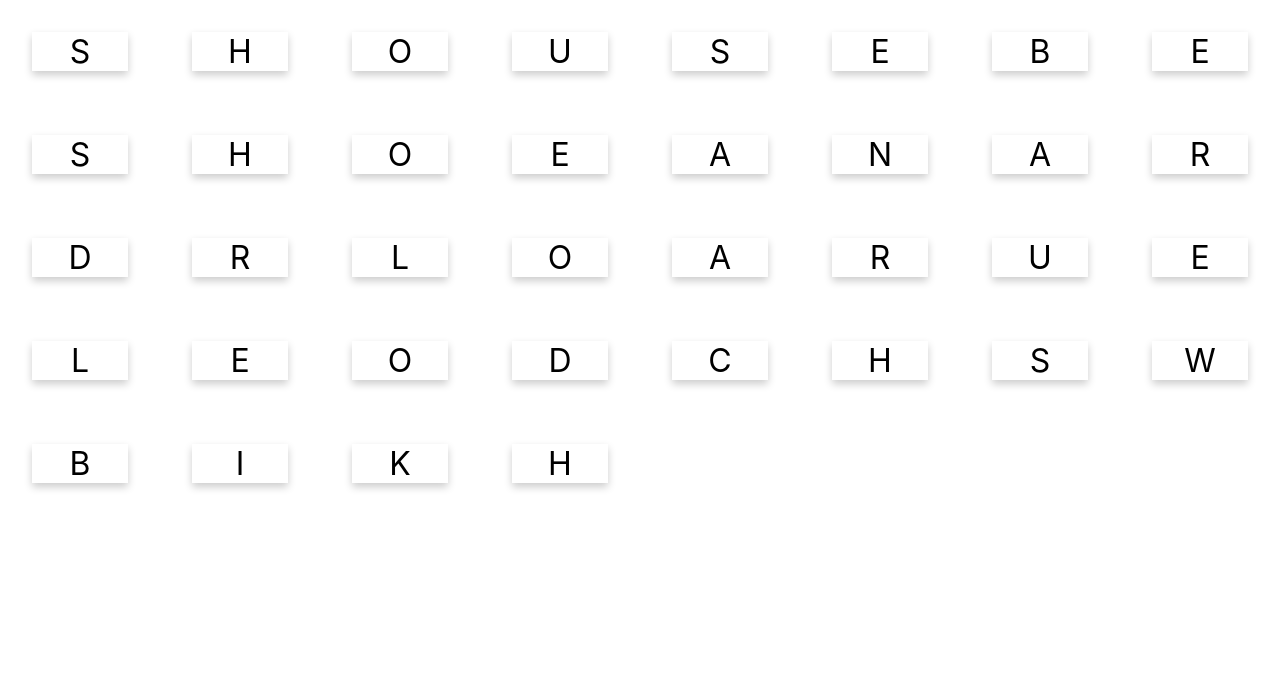
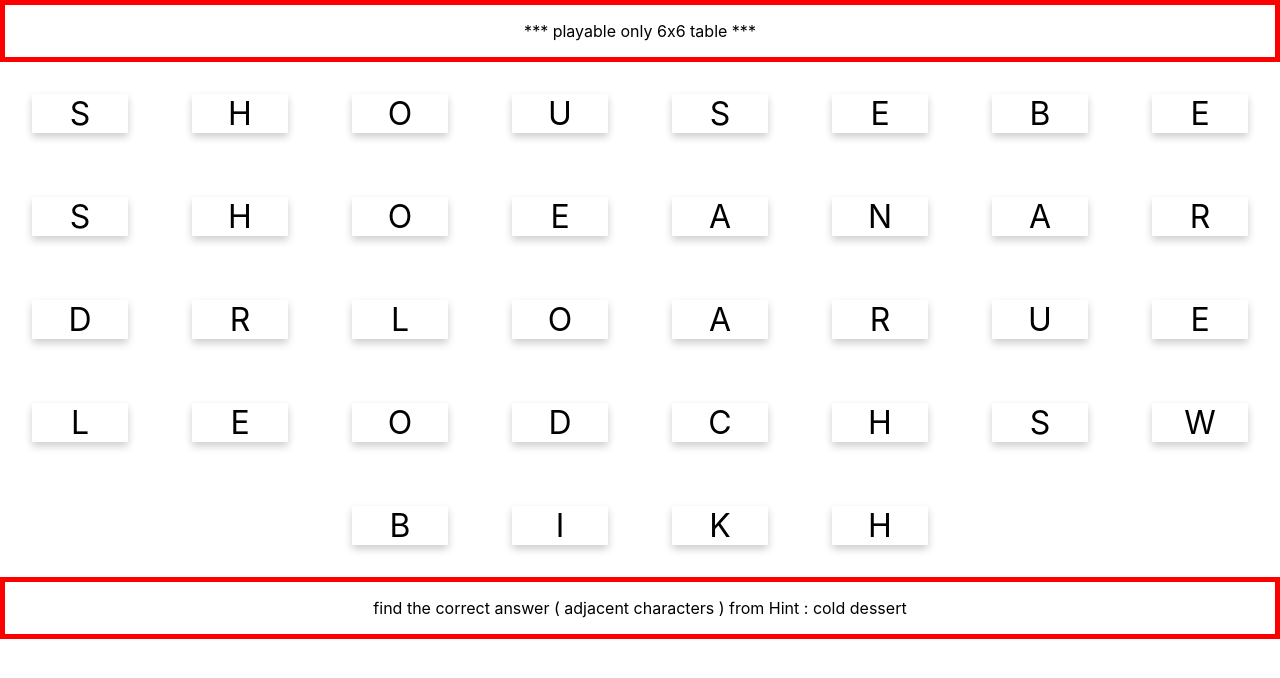
Before and after one commit to 6210110047/6210110047_3SA03, a React (Create React App) app in the folder card-game/: page / in a window 1280 px wide. Shown: the top 678 px of the page. Built offline with nearby package versions, Linux system fonts and the light colour scheme.

Commit message:
render - hint

```diff
--- a/card-game/src/App.css
+++ b/card-game/src/App.css
@@ -51,3 +51,12 @@
   color: red;
   background: pink;
  }
+
+ .center {
+  border: 5px solid red;
+  text-align: center;
+}
+
+.centerTable {
+  text-align: center;
+}
--- a/card-game/src/App.js
+++ b/card-game/src/App.js
@@ -2,10 +2,41 @@ import React from 'react';
 import WordCard from './WordCard';
 import './App.css';
 const wordSearchTable = "SHOUSEBESHOEANARDRLOARUELEODCHSWBIKH";
+const words = ["HOUSE", "SHOE", "BALL", "DUCK", "SEARCH", "WORD", "ICE"];
+const random = Math.floor(Math.random() * words.length);
+const randomWord = words[random];
+let hint = "";
+if (randomWord == "HOUSE") {
+  hint = "favorite building"
+} else if (randomWord == "SHOE") {
+  hint = "footware"
+} else if (randomWord == "BALL") {
+  hint = "rounded item"
+} else if (randomWord == "DUCK") {
+  hint = "animal that can swim"
+} else if (randomWord == "SEARCH") {
+  hint = "find synonym"
+} else if (randomWord == "WORD") {
+  hint = "what you are looking for"
+} else if (randomWord == "ICE") {
+  hint = "cold dessert"
+} else {
+  hint = ""
+}
+console.log(words[random]);
+
 function App() {
   return (
     <div>
-      <WordCard value={wordSearchTable} />
+      <div className="center">
+        <p> *** playable only 6x6 table *** </p>
+      </div>
+      <div className="centerTable">
+        <WordCard value={wordSearchTable}/>
+      </div>
+      <div className="center">
+        <p> find the correct answer ( adjacent characters ) from Hint : {hint} </p>
+      </div>
     </div>
   );
 }
```
